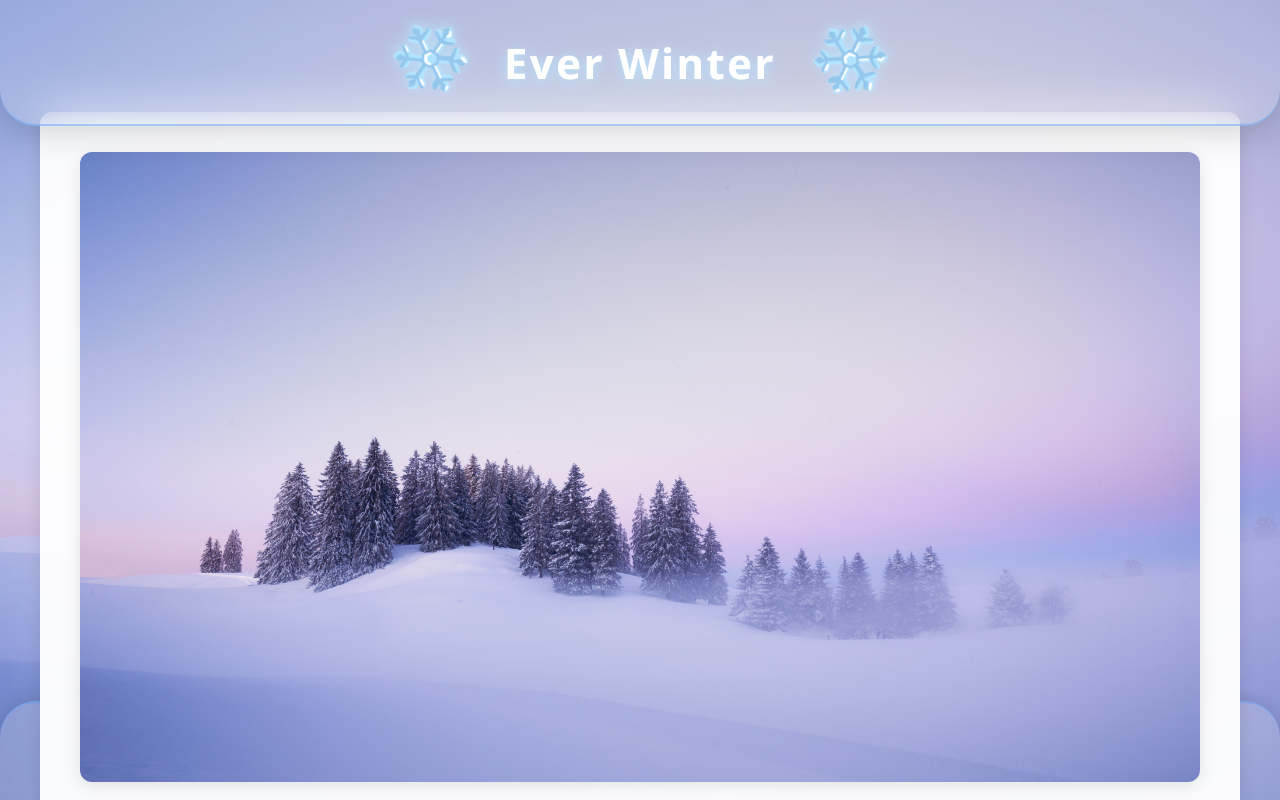
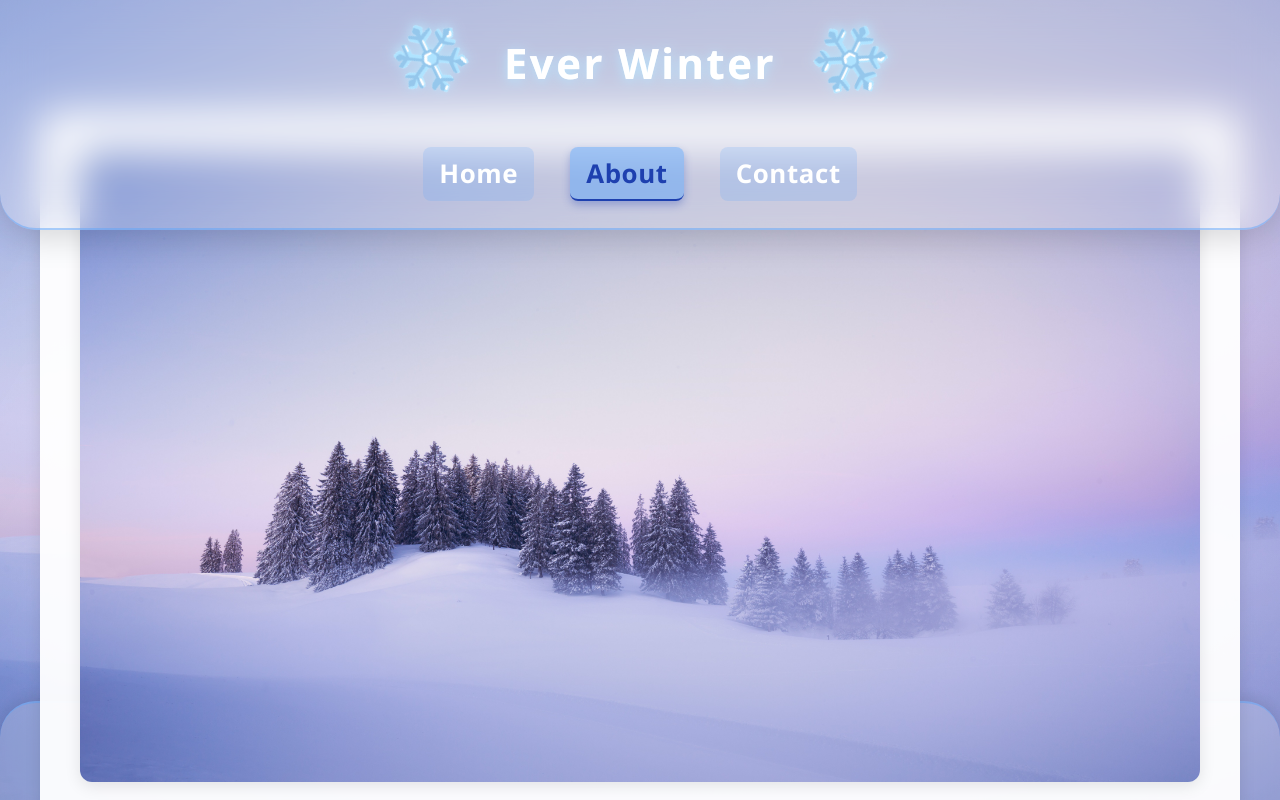
Before and after one commit to manish10la7/Week4project, a website: page everwinter/src/about.html in a window 1280 px wide. Shown: the top 800 px of the page. Drawn offline with Linux system fonts and the light colour scheme.

Commit message:
Updated About page with active button shadow and additional content

```diff
--- a/everwinter/src/about.html
+++ b/everwinter/src/about.html
@@ -63,6 +63,7 @@
         nav a:hover, nav a.active {
             background: rgba(96,165,250,0.5);
             color: #1e40af;
+            box-shadow: 0 4px 8px rgba(30,64,175,0.3); /* Add shadow effect */
         }
         main {
             margin-top: calc(2rem + 80px); /* Increased spacing below the header */
@@ -141,7 +142,11 @@
         <div class="header-inner">
             <!-- manish 6 -->
             <h1>Ever Winter</h1>
-            <!-- ...existing code... -->
+            <nav>
+                <a href="index.html" class="nav-link">Home</a> <!-- Removed 'active' class -->
+                <a href="about.html" class="nav-link active">About</a> <!-- Added 'active' class -->
+                <a href="#contact" class="nav-link">Contact</a>
+            </nav>
         </div>
     </header>
     <!-- manish 7 -->
```
